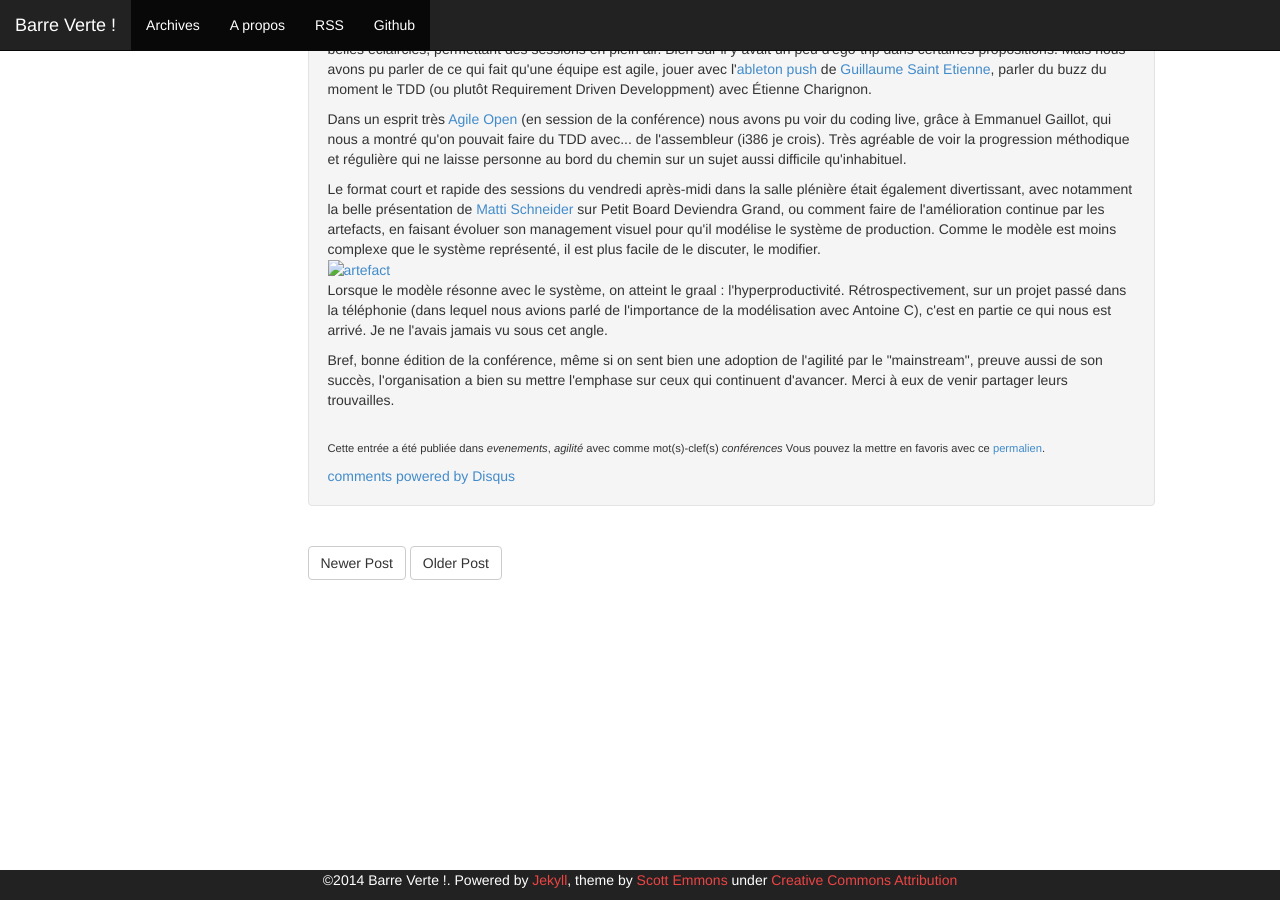
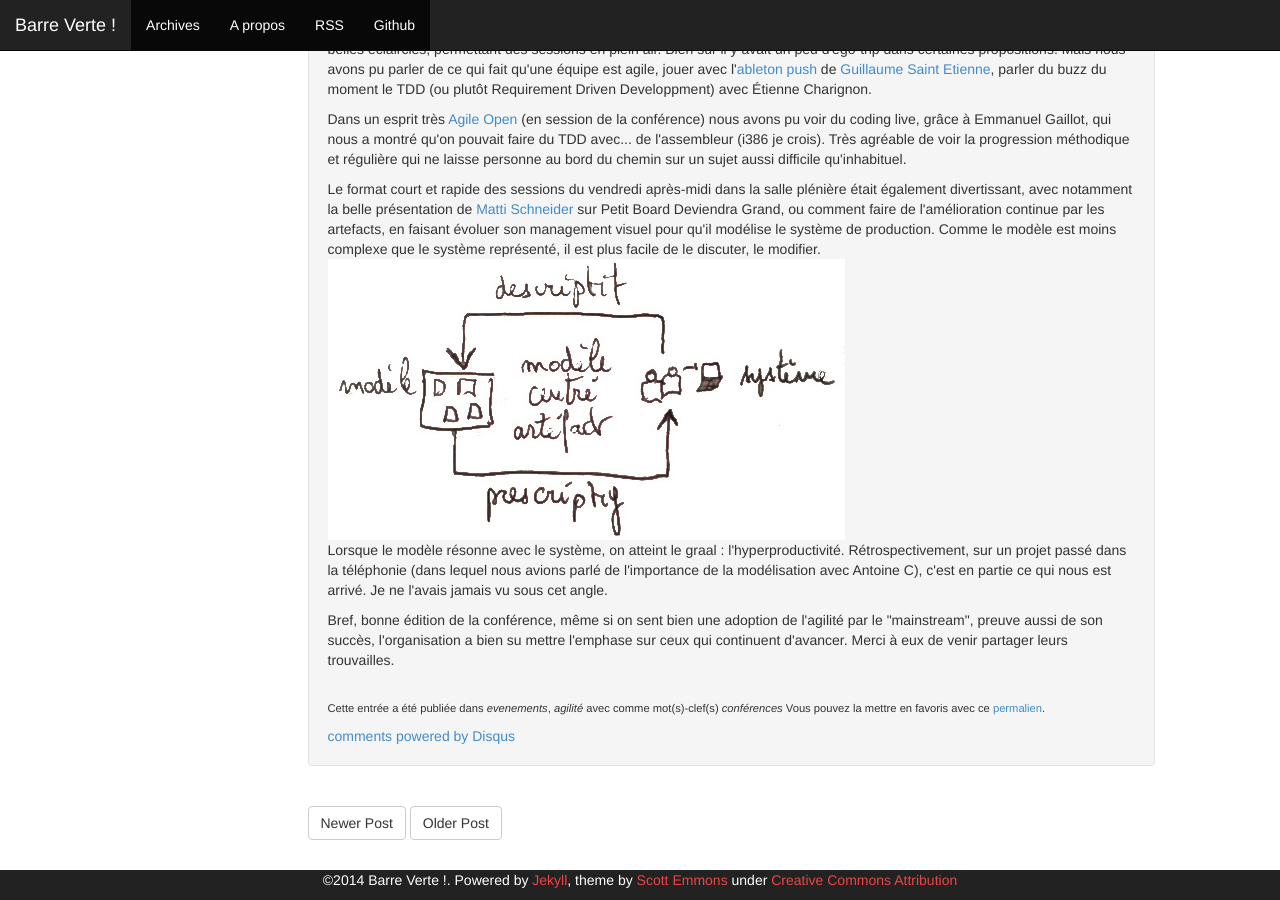
Before and after one commit to MichaelBitard/barreverte.github.io, a Jekyll site: the page built from _posts/2014-05-28-notes-sur-lagile-conference-2014.markdown, in a window 1280 px wide and 900 px high, scrolled down 3396 px. Built offline with Jekyll 4.4.1, drawn with Linux system fonts in a browser that asks for light colours; Markdown is read by kramdown in place of the engine named in the settings; comment, search, counter and statistics services are not loaded; grey boxes are pictures that could not be loaded.

Commit message:
import images: 2014-05-28-notes-sur-lagile-conference-2014 #2

```diff
--- a/_posts/2014-05-28-notes-sur-lagile-conference-2014.markdown
+++ b/_posts/2014-05-28-notes-sur-lagile-conference-2014.markdown
@@ -78,6 +78,6 @@
 <p>Un grand bol d'air avec un jeudi après midi consacré à une parenthèse d'inconférence. La pluie s'est calmée, et a fait place à de belles éclaircies, permettant des sessions en plein air. Bien sûr il y avait un peu d'égo-trip dans certaines propositions. Mais nous avons pu parler de ce qui fait qu'une équipe est agile, jouer avec l'<a href="https://www.ableton.com/en/push/">ableton push</a> de <a href="https://twitter.com/@guillaume_agile">Guillaume Saint Etienne</a>, parler du buzz du moment le TDD (ou plutôt Requirement Driven Developpment) avec Étienne Charignon.</p>
 <p>Dans un esprit très <a href="http://blog.agileopenfrance.com/">Agile Open</a> (en session de la conférence) nous avons pu voir du coding live, grâce à Emmanuel Gaillot, qui nous a montré qu'on pouvait faire du TDD avec... de l'assembleur (i386 je crois). Très agréable de voir la progression méthodique et régulière qui ne laisse personne au bord du chemin sur un sujet aussi difficile qu'inhabituel.</p>
 <p>Le format court et rapide des sessions du vendredi après-midi dans la salle plénière était également divertissant, avec notamment la belle présentation de <a href="http://mattischneider.fr/">Matti Schneider</a> sur Petit Board Deviendra Grand, ou comment faire de l'amélioration continue par les artefacts, en faisant évoluer son management visuel pour qu'il modélise le système de production. Comme le modèle est moins complexe que le système représenté, il est plus facile de le discuter, le modifier.<br />
-<a href="http://www.barreverte.fr/wp-content/uploads/2014/05/artefact.jpg"><img class="aligncenter size-full wp-image-3338" src="http://www.barreverte.fr/wp-content/uploads/2014/05/artefact.jpg" alt="artefact" width="517" height="281" /></a><br />
+<a href="/images/artefact.jpg"><img class="aligncenter size-full wp-image-3338" src="/images/artefact.jpg" alt="artefact" width="517" height="281" /></a><br />
 Lorsque le modèle résonne avec le système, on atteint le graal : l'hyperproductivité. Rétrospectivement, sur un projet passé dans la téléphonie (dans lequel nous avions parlé de l'importance de la modélisation avec Antoine C), c'est en partie ce qui nous est arrivé. Je ne l'avais jamais vu sous cet angle.</p>
 <p>Bref, bonne édition de la conférence, même si on sent bien une adoption de l'agilité par le "mainstream", preuve aussi de son succès, l'organisation a bien su mettre l'emphase sur ceux qui continuent d'avancer. Merci à eux de venir partager leurs trouvailles.</p>
```
Also changed, not shown: images/artefact.jpg (added).
